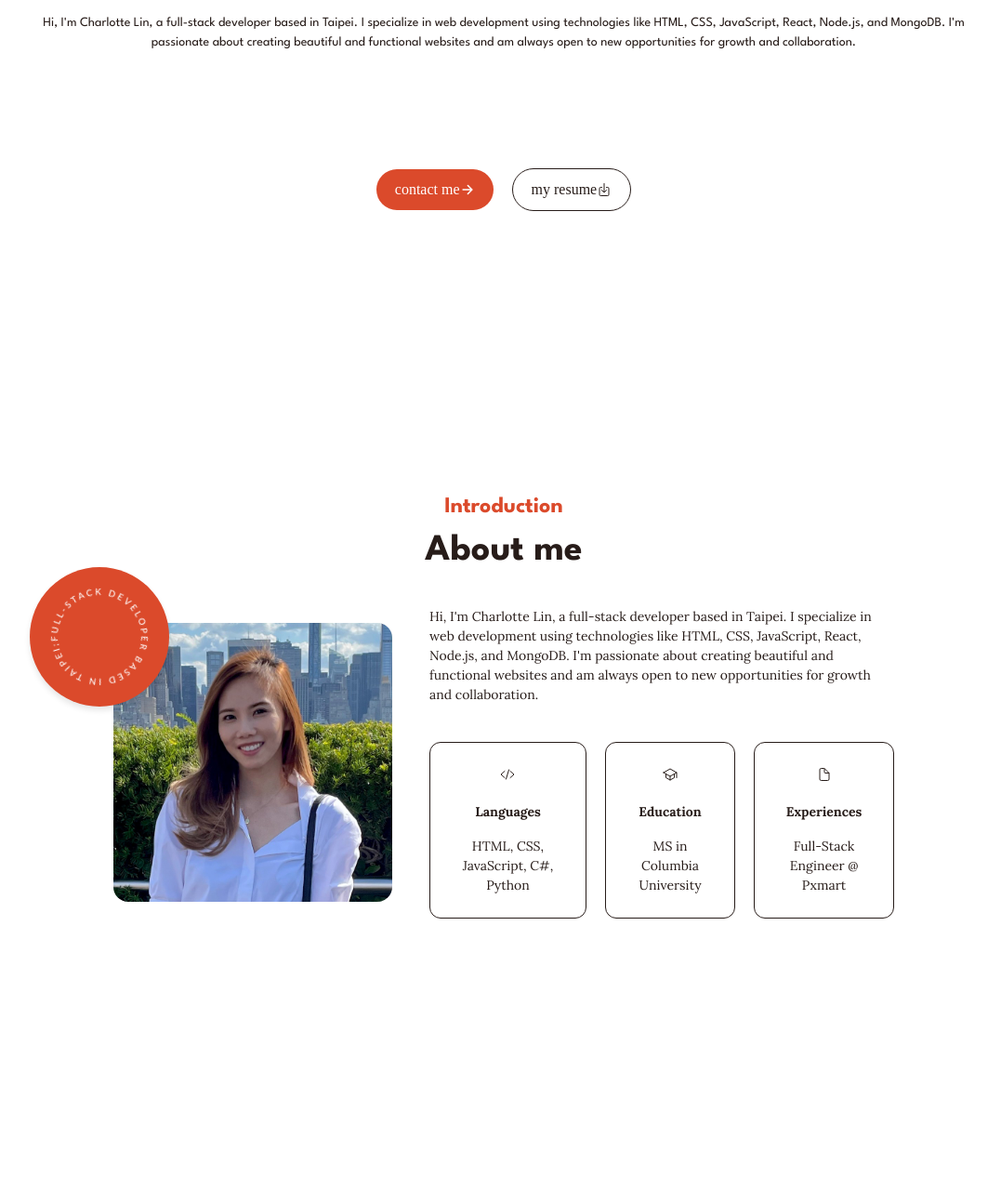
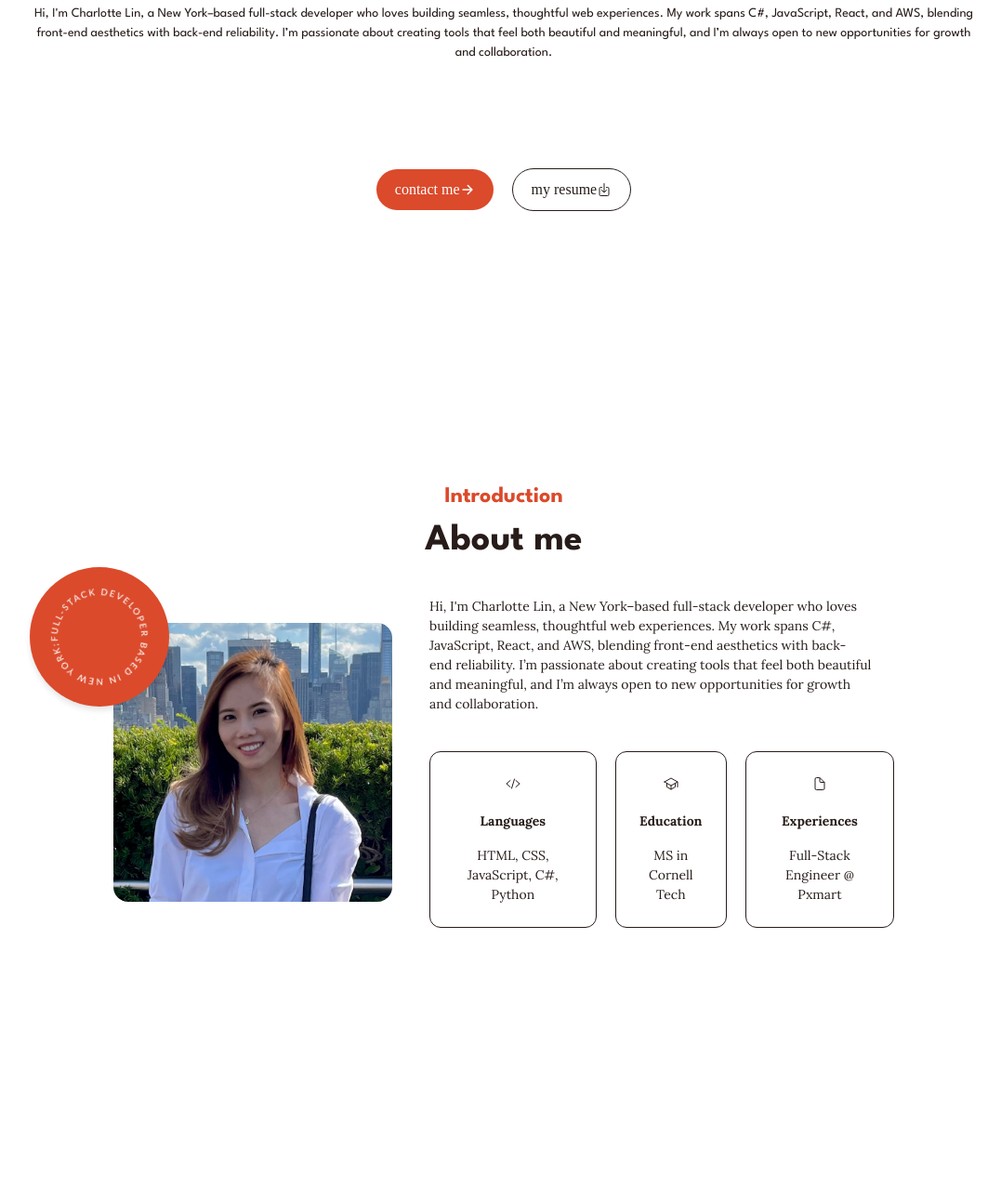
Before and after one commit to clin1230/Personal_Website, a plain HTML site: page index.html in a window 1280 px wide. Shown: the part 459-1725 px from the top of the page at 93% size, without its empty margins (98-1175 px from the left). Drawn offline with nearby package versions, Linux system fonts and the light colour scheme; a script that the page names is missing.

Commit message:
Update personal information and links in index.html

```diff
--- a/index.html
+++ b/index.html
@@ -662,7 +662,7 @@ svg:hover .textcircle {
             </div>
 
             <h3>full-stack developer based in Taipei</h3>
-            <p style="font-size: 14px;">Hi, I'm Charlotte Lin, a full-stack developer based in Taipei. I specialize in web development using technologies like HTML, CSS, JavaScript, React, Node.js, and MongoDB. I'm passionate about creating beautiful and functional websites and am always open to new opportunities for growth and collaboration.</p>
+            <p style="font-size: 14px;">Hi, I'm Charlotte Lin, a New York–based full-stack developer who loves building seamless, thoughtful web experiences. My work spans C#, JavaScript, React, and AWS, blending front-end aesthetics with back-end reliability. I’m passionate about creating tools that feel both beautiful and meaningful, and I’m always open to new opportunities for growth and collaboration.</p>
         </div>
 
         <div class="contact_container">
@@ -693,7 +693,7 @@ svg:hover .textcircle {
                                         xlink:href="#textcircle"
                                         aria-label="CSS & SVG are awesome"
                                         textLength="940">
-                                        full-stack developer based in Taipei;
+                                        full-stack developer based in New York;
                                     </textPath>
                                 </text>
                             </g>
@@ -704,7 +704,7 @@ svg:hover .textcircle {
 
 
                 <div class="aboutme_content">
-                    <p class="intromore">Hi, I'm Charlotte Lin, a full-stack developer based in Taipei. I specialize in web development using technologies like HTML, CSS, JavaScript, React, Node.js, and MongoDB. I'm passionate about creating beautiful and functional websites and am always open to new opportunities for growth and collaboration.</p>
+                    <p class="intromore">Hi, I'm Charlotte Lin, a New York–based full-stack developer who loves building seamless, thoughtful web experiences. My work spans C#, JavaScript, React, and AWS, blending front-end aesthetics with back-end reliability. I’m passionate about creating tools that feel both beautiful and meaningful, and I’m always open to new opportunities for growth and collaboration.</p>
 
                     <ul>
                         <li>
@@ -715,7 +715,7 @@ svg:hover .textcircle {
                         <li>
                             <ion-icon name="school-outline"></ion-icon>
                             <h4 style="margin: 16px 0;">Education</h4>
-                            <p>MS in Columbia University</p>
+                            <p>MS in Cornell Tech</p>
                         </li>
                         <li>
                             <ion-icon name="document-outline"></ion-icon>
@@ -825,7 +825,7 @@ svg:hover .textcircle {
                 <div>
                     <ul>
                         <li><a href="#">Instagram</a></li>
-                        <li><a href="#">LinkedIn</a></li>
+                        <li><a href="https://www.linkedin.com/in/hsien-ying-lin/">LinkedIn</a></li>
                         <li><a href="https://github.com/clin1230">GitHub</a></li>
                         <li><a href="https://www.goodreads.com/user/show/145472022-tina-l">Goodreads</a></li>
                     </ul>
```
